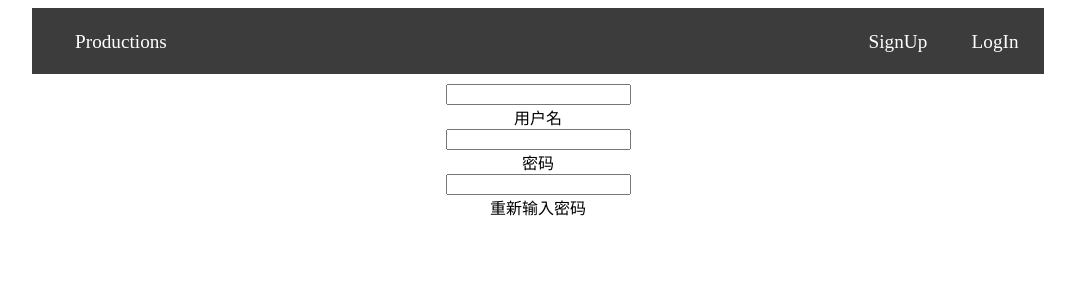
After one commit to vonglae/cHub, a Django app: page /account/signup/ in a window 1280 px wide. The commit adds this page. Shown: the top 300 px of the page, without its empty margins (102-1177 px from the left). Run offline with Django 3.2, Linux system fonts and the light colour scheme.

Commit message:
添加了注册页面

```diff
--- /dev/null
+++ b/account/templates/signup.html
@@ -0,0 +1,35 @@
+<!DOCTYPE html>
+<html lang="en">
+<head>
+    <meta charset="UTF-8">
+    <title>注册页面</title>
+        <style>
+        form{
+        text-align:center;
+        padding:10px;
+
+        }
+    </style>
+</head>
+<body>
+{% extends 'themes.html'%}
+{% block content %}
+<form>
+    <input type="text" name="user_name" >
+    <br>
+    用户名
+    <br>
+     <input type="text" name="password" >
+    <br>
+    密码
+    <br>
+     <input type="text" name="repassword" >
+    <br>
+    重新输入密码
+    <br>
+</form>
+
+
+{% endblock content %}
+</body>
+</html>
--- /dev/null
+++ b/account/urls.py
@@ -0,0 +1,6 @@
+from django.urls import path
+from . import views
+
+urlpatterns = [
+    path('signup/',views.signup)
+]
--- a/account/views.py
+++ b/account/views.py
@@ -1,3 +1,7 @@
 from django.shortcuts import render
 
-# Create your views here.
+# Create your views here
+
+def signup(request):
+
+    return  render(request,'signup.html')
--- a/cHub/urls.py
+++ b/cHub/urls.py
@@ -18,5 +18,6 @@ from django.urls import path,include
 
 urlpatterns = [
     path('admin/', admin.site.urls),
-    path('',include('products.urls'))
+    path('',include('products.urls')),
+    path('account/',include('account.urls'))
 ]
```
Also changed, not shown: products/templates/product_list.html (+8 -1 lines).
